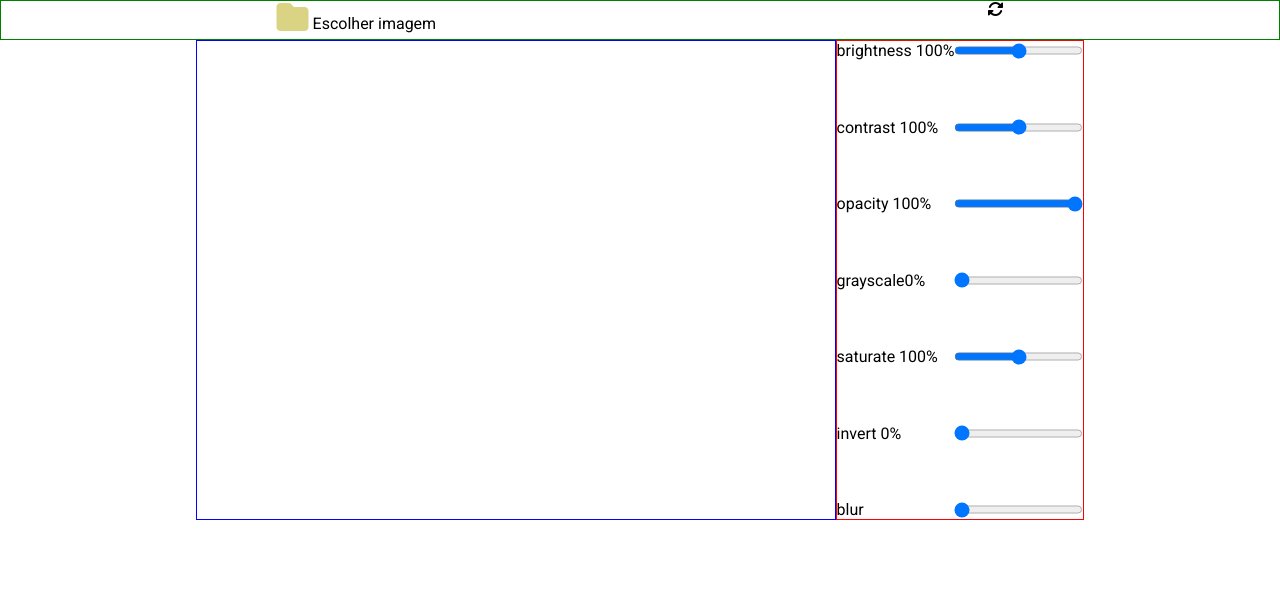
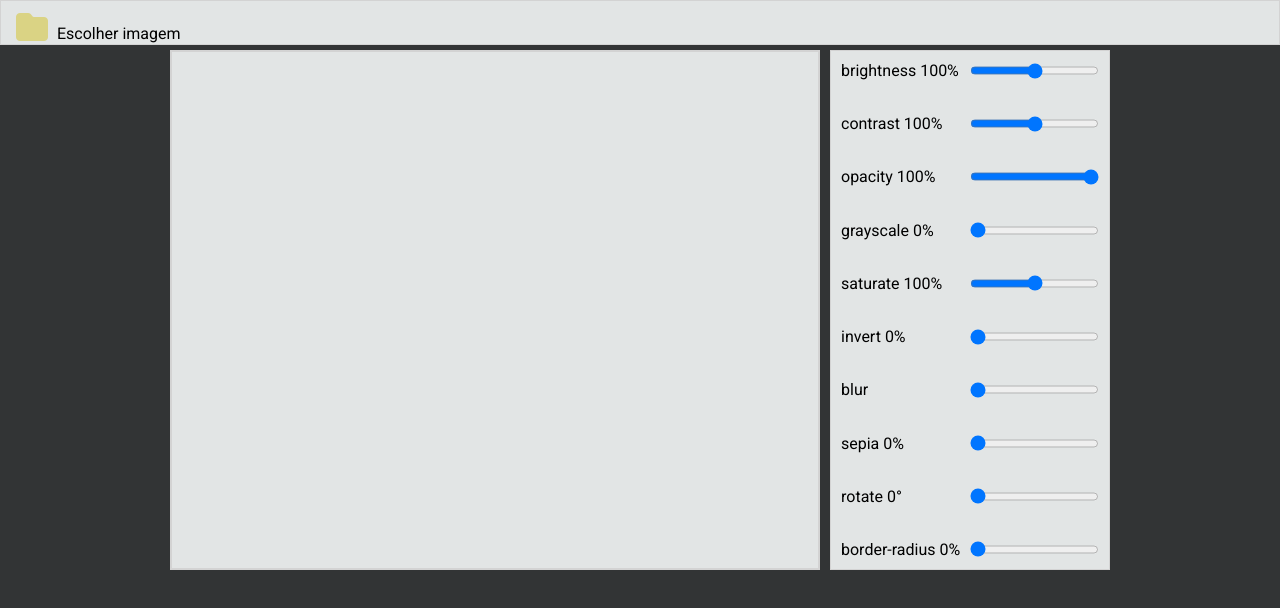
Before and after one commit to elycarvalho/image-editor, a plain HTML site: page index.html in a window 1280 px wide. Drawn offline with Linux system fonts and the light colour scheme.

Commit message:
Add files via upload

```diff
--- a/css/style.css
+++ b/css/style.css
@@ -6,42 +6,44 @@
 
 body{
 	font-family: 'Roboto', arial, sans-serif;
+	background-color: #323435;
 }
 
 .container{
-	margin-top: 40px;
+	margin-top: 50px;
 	display: flex;
 	justify-content: center;
 }
 
 .upper-bar{
+	padding: 10px;
 	display: flex;
-	justify-content: space-around;
 	top: 0;
 	position: absolute;
 	width: 100%;
-	border: 1px solid green;
-	height: 40px;
+	border: 1px solid lightgray;
+	height: 45px;
+	background-color: #E2E5E5;
 }
 
 .folder-icon{
 	font-size: 2rem;
     color: #DAD384;
-}
-
-#input-label{
-
+    margin: 0 5px;
 }
 
 #imgContainer{
-	border: 1px solid blue;
-	width: 640px;
-	height: 480px;
+	text-align: center;
+	border: 2px solid lightgray;
+	width: 650px;
+	height: 520px;
+	margin-right: 10px;
+	background-color: #E2E5E5;
 }
 
 img{
-	width: 100%;
-	height: 100%;
+	width: 90%;
+	height: 90%;
 }
 
 input[type="file"]{
@@ -53,10 +55,13 @@ input[type="file"]{
 }
 
 .container-ajustes{
+	width: 280px;
+	padding: 10px;
 	display: flex;
 	flex-direction: column;
 	justify-content: space-between;
-	border: 1px solid red;
+	border: 1px solid lightgray;
+	background-color: #E2E5E5;
 }
 
 .ajuste{
--- a/index.html
+++ b/index.html
@@ -16,7 +16,6 @@
 			<label for="fileInput" id="input-label"><i class="fa fa-folder folder-icon"></i> Escolher imagem</label>
 		    <input type="file" id="fileInput" name="fileInput">
         </form>
-        <i class="fas fa-rotate"></i>
 	</div>
     <div class="container">
 	    <div id="imgContainer"></div>
@@ -35,7 +34,7 @@
 				<input type="range" id="opacity" min="0" max="100" value="100" onchange="change('opacity')">
 			</div>
 			<div class="ajuste">
-			<p>grayscale<span id="grayscale-percent">0%</span></p>
+				<p>grayscale <span id="grayscale-percent">0%</span></p>
 				<input type="range" id="grayscale" min="0" max="200" value="0" onchange="change('grayscale')">
 			</div>
 			<div class="ajuste">
@@ -50,6 +49,18 @@
 				<p>blur <span id="blur-percent"></span></p>
 				<input type="range" id="blur" min="0" max="15" value="0" onchange="change('blur')">
 			</div>
+			<div class="ajuste">
+				<p>sepia <span id="sepia-percent">0%</span></p>
+				<input type="range" id="sepia" min="0" max="100" value="0" onchange="change('sepia')">
+			</div>
+			<div class="ajuste">
+				<p>rotate <span id="rotate-degree">0°</span></p>
+				<input type="range" id="rotate" min="0" max="360" value="0" onchange="change('rotate')">
+			</div>
+			<div class="ajuste">
+				<p>border-radius <span id="border-radius-percent">0%</span></p>
+				<input type="range" id="border-radius" min="0" max="50" value="0" onchange="change('border-radius')">
+			</div>
 		</div>
 	</div>
 
--- a/js/script.js
+++ b/js/script.js
@@ -5,6 +5,9 @@ const grayscale = document.getElementById('grayscale')
 const saturate = document.getElementById('saturate')
 const invert = document.getElementById('invert')
 const blur = document.getElementById('blur')
+const sepia = document.getElementById('sepia')
+const rotate = document.getElementById('rotate')
+const borderRadius = document.getElementById('border-radius')
 
 const brightPercent = document.getElementById('bright-percent')
 const contrastPercent = document.getElementById('contrast-percent')
@@ -13,6 +16,10 @@ const grayscalePercent = document.getElementById('grayscale-percent')
 const saturatePercent = document.getElementById('saturate-percent')
 const invertPercent = document.getElementById('invert-percent')
 const blurPercent = document.getElementById('blur-percent')
+const sepiaPercent = document.getElementById('sepia-percent')
+const rotateDegree = document.getElementById('rotate-degree')
+const borderRadiusPercent = document.getElementById('border-radius-percent')
+
 
 const img = document.createElement('img')
 
@@ -59,5 +66,17 @@ function change(e){
       case 'blur':
       	img.style.filter = `blur(${blur.value}px)`
       	blurPercent.innerHTML = `${blur.value}px`
+      	break
+      case 'sepia':
+      	img.style.filter = `sepia(${sepia.value}%)`
+      	sepiaPercent.innerHTML = `${sepia.value}%`
+      	break
+      case 'rotate':
+        img.style.transform = `rotate(${rotate.value}deg)`
+        rotateDegree.innerHTML = `${rotate.value}°`
+        break
+      case 'border-radius':
+      	img.style.borderRadius = `${borderRadius.value}%`
+      	borderRadiusPercent.innerHTML = `${borderRadius.value}%`
     }
 }
```
Lines whose indentation alone changed are shown as unchanged.
